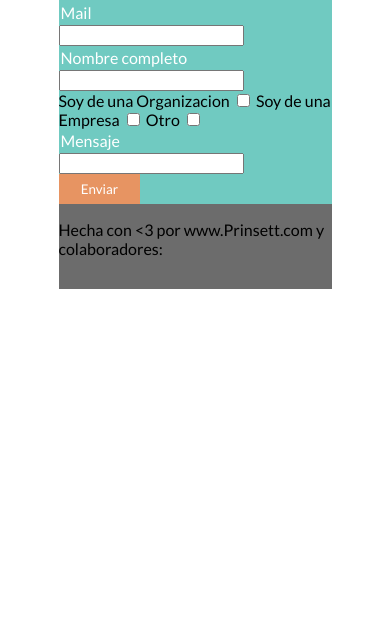
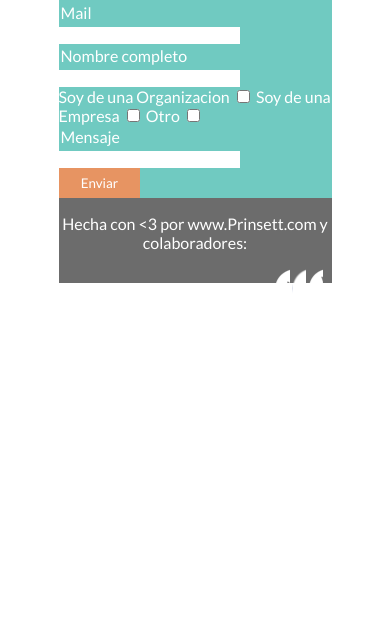
Before and after one commit to YuhiAida/CreerHacer, a plain HTML site: page Creerhacer/index.html in a window 390 px wide. Shown: the part 207-844 px from the top of the page. Drawn offline with Linux system fonts and the light colour scheme.

Commit message:
problemas con responsive, agragadas algunas redes sociales.

```diff
--- a/Creerhacer/index.html
+++ b/Creerhacer/index.html
@@ -38,21 +38,21 @@
 				</span>
 				<!--Opciones con checkbox-->
 				<div id="opciones">
-					<label for="">Soy de una Organizacion</label>
+					<label class="texto-label">Soy de una Organizacion</label>
 					<input type="checkbox" name="Organizacion" class="checkbox">
 
-					<label>Soy de una Empresa</label>
+					<label class="texto-label">Soy de una Empresa</label>
 					<input type="checkbox" name="Empresa" class="checkbox">
 
-					<label>Otro</label>
+					<label class="texto-label">Otro</label>
 					<input type="checkbox" name="Otro" class="checkbox">
 				</div>
 				<span>
 					<p class="span">Mensaje</p>
 					<input type="text" name="mensaje">
 				</span>
-					<!--el boton enviar necesita un script-->
-					<button id="footer-enviar">Enviar</button>
+				<!--el boton enviar necesita un script-->
+				<button id="footer-enviar">Enviar</button>
 			</form>
 			<!--El pie es la parte gris del footer, esta dividido en 3 partes(logo, texto y redes sociales.)-->
 			<div id="pie">
@@ -64,8 +64,10 @@
 					<p>Hecha con <3 por www.Prinsett.com y colaboradores:</p>
 				</div>
 
-				<div class="pie">
-
+				<div id="footer-wrap-social">
+					<a href="https://twitter.com/CreerHacer" target="_blank" id="twitter" class="social"></a>
+					<a href="https://www.facebook.com/CreerHacer/" target="_blank" id="facebook" class="social"></a>
+					<a href="https://www.youtube.com/channel/UCd_-XOq5iZEQEdT66HaKfEQ" target="_blank" id="youtube" class="social"></a>
 				</div>
 
 			</div>
--- a/Creerhacer/style.css
+++ b/Creerhacer/style.css
@@ -6,6 +6,7 @@ footer{
 	max-height: 500px;
 	width: 100%;
 	display: inline-block;
+	color: white;
 
 }
 #footer-enviar{
@@ -15,15 +16,9 @@ footer{
 	width:30% ;
 	border: none;
 	display: block;
-	color: white;
 	font-family: 'Lato', sans-serif;
 	font-weight: lighter;
-}
-#footer-enviar a{
-	color: white;
-	font-family: 'Lato', sans-serif;
-	font-weight: lighter;
-	text-decoration: none;
+	color:white;
 }
 #contactanos{
 width:30% ;
@@ -48,6 +43,7 @@ padding: 0px;
 	min-height: 50%
 	max-height:50px;
 	clear: both;
+	text-align: center;
 
 }
 body{
@@ -56,7 +52,9 @@ body{
 }
 .span{
 	margin: 2px;
-	color: white;
+}
+input{
+	border:0px;
 }
 #contenido-footer{
 
@@ -64,3 +62,29 @@ body{
 .checkbox{
 
 }
+.texto-label{
+
+}
+#twitter{
+background-image: url("assets/twitter_circle_color-256-3.png");
+}
+#facebook{
+background-image: url('assets/facebook-circle.png');
+}
+#youtube{
+background-image: url('assets/youtube_circle_color-512-2.png');
+}
+#footer-wrap-social{
+    margin-right: 5px;
+    width: 18.8%;
+    float: right;
+}
+#footer-wrap-social a{
+	float: left;
+    height: 41px;
+    margin-right: 3%;
+    width: 29%;
+}
+.social{
+	background-repeat: no-repeat;
+}
```
